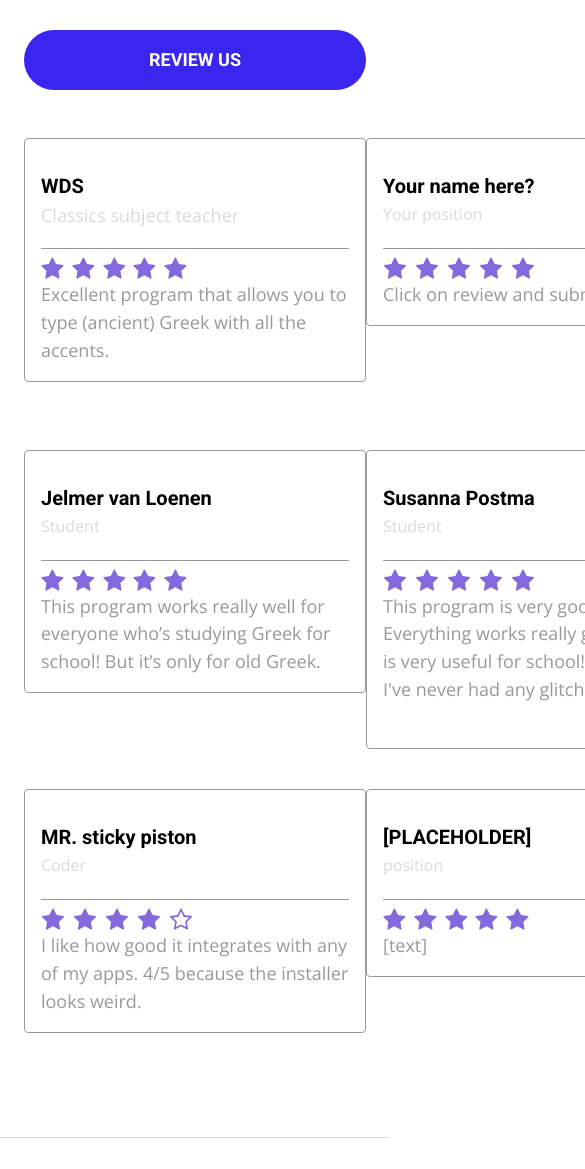
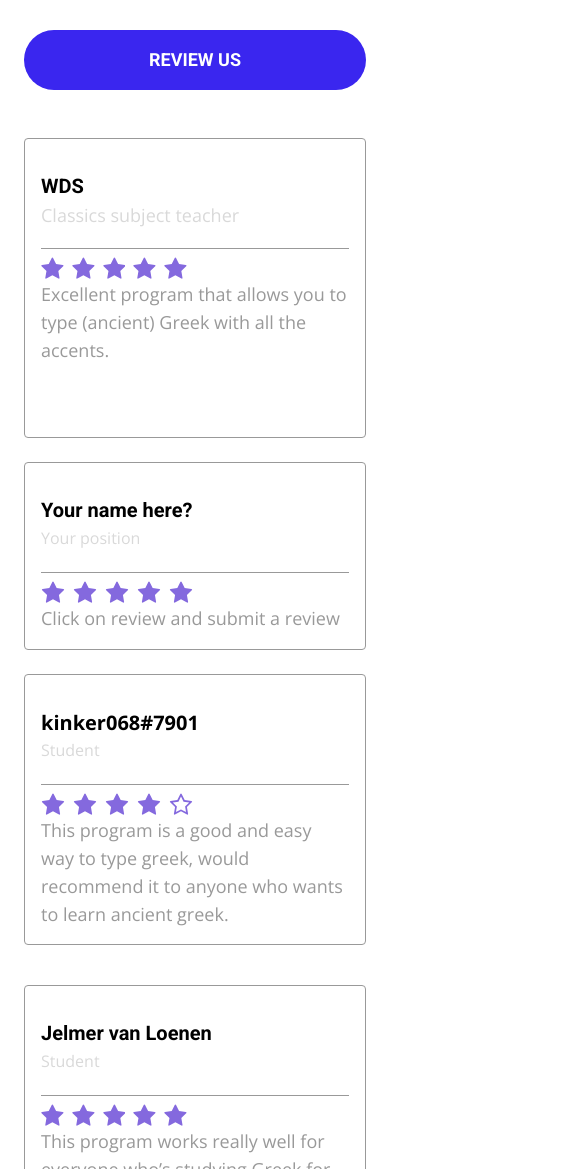
Before and after one commit to StickyPiston-development/typegreek-windows, a plain HTML site: page index.html in a window 390 px wide. Shown: the part 3820-4989 px from the top of the page, 585 px wide, since content can reach past the window. Drawn offline with nearby package versions, Linux system fonts and the light colour scheme.

Commit message:
Fixed reviews

```diff
--- a/home.css
+++ b/home.css
@@ -1798,12 +1798,14 @@
     text-align: center;
   }
   .home-cards-container1 {
-    flex: 1;
+    height: 100%;
+    flex-wrap: wrap;
     align-items: center;
     flex-direction: column;
   }
   .home-testimonial-card {
     width: 70%;
+    height: 300px;
     margin-bottom: var(--dl-space-space-tripleunit);
   }
   .home-stars-container {
@@ -1825,6 +1827,7 @@
   }
   .home-cards-container2 {
     flex: 1;
+    height: 100%;
     align-items: center;
     flex-direction: column;
   }
@@ -1851,6 +1854,7 @@
   }
   .home-cards-container3 {
     flex: 1;
+    height: 100%;
     align-items: center;
     flex-direction: column;
   }
```
Also changed, not shown: download.html (+3 -1 lines).
